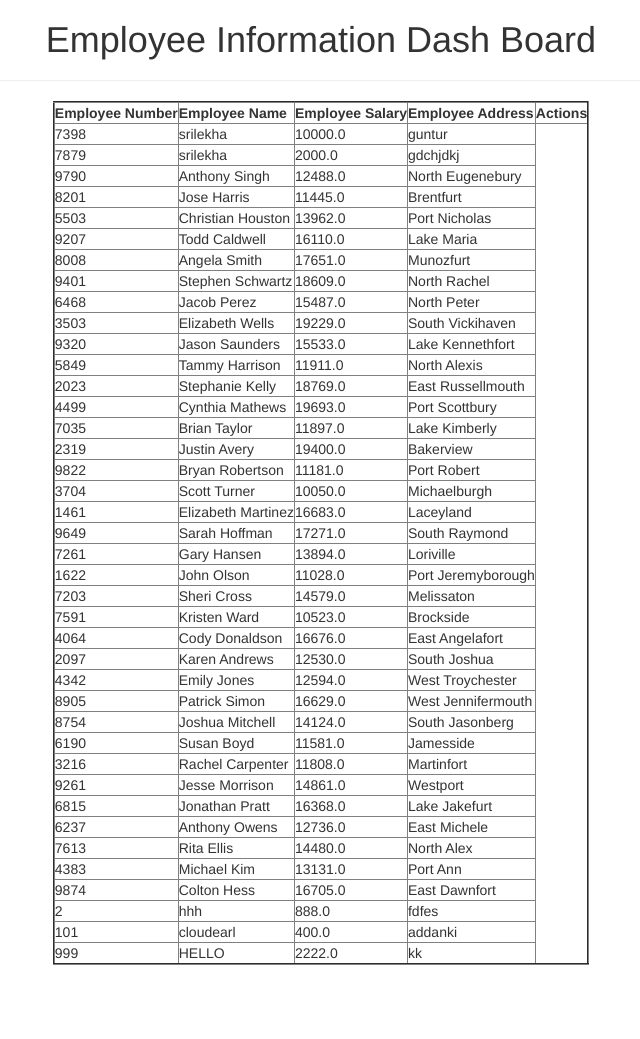
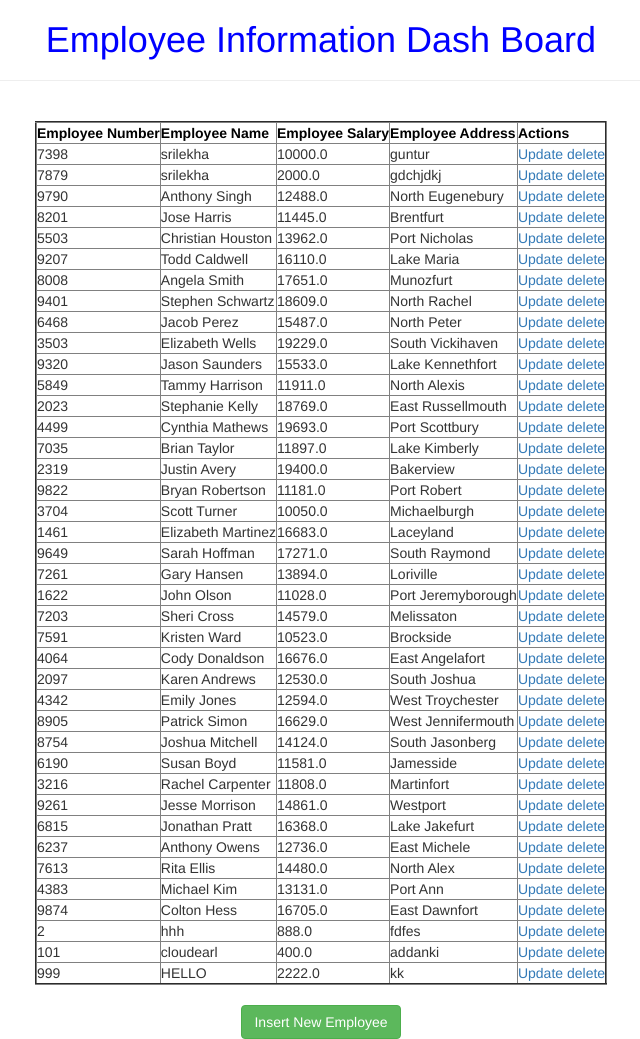
Before and after one commit to https-github-com-cloudearlm/crudoperations, a Django app: page / in a window 1280 px wide. Shown: the whole page, without its empty margins (319-959 px from the left). Before the commit the page ends 965 px from the top, so only its background shows below. Run offline with Django 3.2, Linux system fonts and the light colour scheme; data comes from the database, SQL or seed files in the repository; both versions use the stored data as it was after the commit; some libraries are stand-ins or nearby versions.

Commit message:
second commit

```diff
--- a/crudfbvproject/urls.py
+++ b/crudfbvproject/urls.py
@@ -20,4 +20,7 @@ from testapp import views
 urlpatterns = [
     url(r'^admin/', admin.site.urls),
     url(r'^$', views.show_view),
+    url(r'^create/', views.create_view),
+    url(r'^delete/(?P<id>\d+)/$', views.delete_view),
+    url(r'^update/(?P<id>\d+)/$', views.update_view),
 ]
--- a/templates/testapp/index.html
+++ b/templates/testapp/index.html
@@ -1,22 +1,29 @@
 <!DOCTYPE html>
  {% extends 'testapp/base.html'%}
  {%block body_block%}
-<h1>Employee Information Dash Board</h1><hr>
+
+<h1 style='color:blue;'>Employee Information Dash Board</h1><hr>
  <table border='2'>
  <thead>
-<th>Employee Number</th>
- <th>Employee Name</th>
-<th>Employee Salary</th>
- <th>Employee Address</th>
- <th>Actions</th>
+<th style='color:black;'>Employee Number</th>
+ <th style='color:black;'>Employee Name</th>&nbsp
+<th style='color:black;'>Employee Salary</th>
+ <th style='color:black;'>Employee Address</th>
+ <th style='color:black;'>Actions</th>
  </thead>
  {%for emp in employees %}
  <tr>
- <td>{{emp.eno}}</td>
+ <td >{{emp.eno}}</td>
  <td>{{emp.ename}}</td>
  <td>{{emp.esal}}</td>
 <td>{{emp.eaddr}}</td>
+<td>
+<a href="/update/{{emp.id}}"> Update</a>
+
+ <a href="/delete/{{emp.id}}">delete</a>
+</td>
 </tr>
 {%endfor%}
-</table>
+</table><br>
+<a href="/create"  class='btn btn-success btn-large' >Insert New Employee</a>
 {%endblock%}
--- a/testapp/views.py
+++ b/testapp/views.py
@@ -1,7 +1,32 @@
-from django.shortcuts import render
+from django.shortcuts import render,redirect
 from testapp.models import Employee
+from testapp.forms import EmployeeForm
+
+
 
 # Create your views here.
 def show_view(request):
     employees=Employee.objects.all()
     return render(request,'testapp/index.html',{'employees':employees})
+def create_view(request):
+    form=EmployeeForm()
+    if request.method=='POST':
+         form=EmployeeForm(request.POST)
+         if form.is_valid():
+             form.save()
+         return redirect('/')
+    return render(request,'testapp/create.html',{'form':form})
+def delete_view(request,id):
+    employee=Employee.objects.get(id=id)
+    employee.delete()
+    return redirect('/')
+def update_view(request,id):
+    employee=Employee.objects.get(id=id)
+    if request.method=='POST':
+        form=EmployeeForm(request.POST ,instance=employee)
+        if form.is_valid():
+            form.save()
+            return redirect('/')
+
+
+    return render(request,'testapp/update.html',{'employee':employee})
```
Also changed, not shown: templates/testapp/create.html (added, +16 -0 lines), templates/testapp/update.html (added, +17 -0 lines), testapp/forms.py (added, +7 -0 lines), db.sqlite3, testapp/models.py (line endings or trailing spaces).
